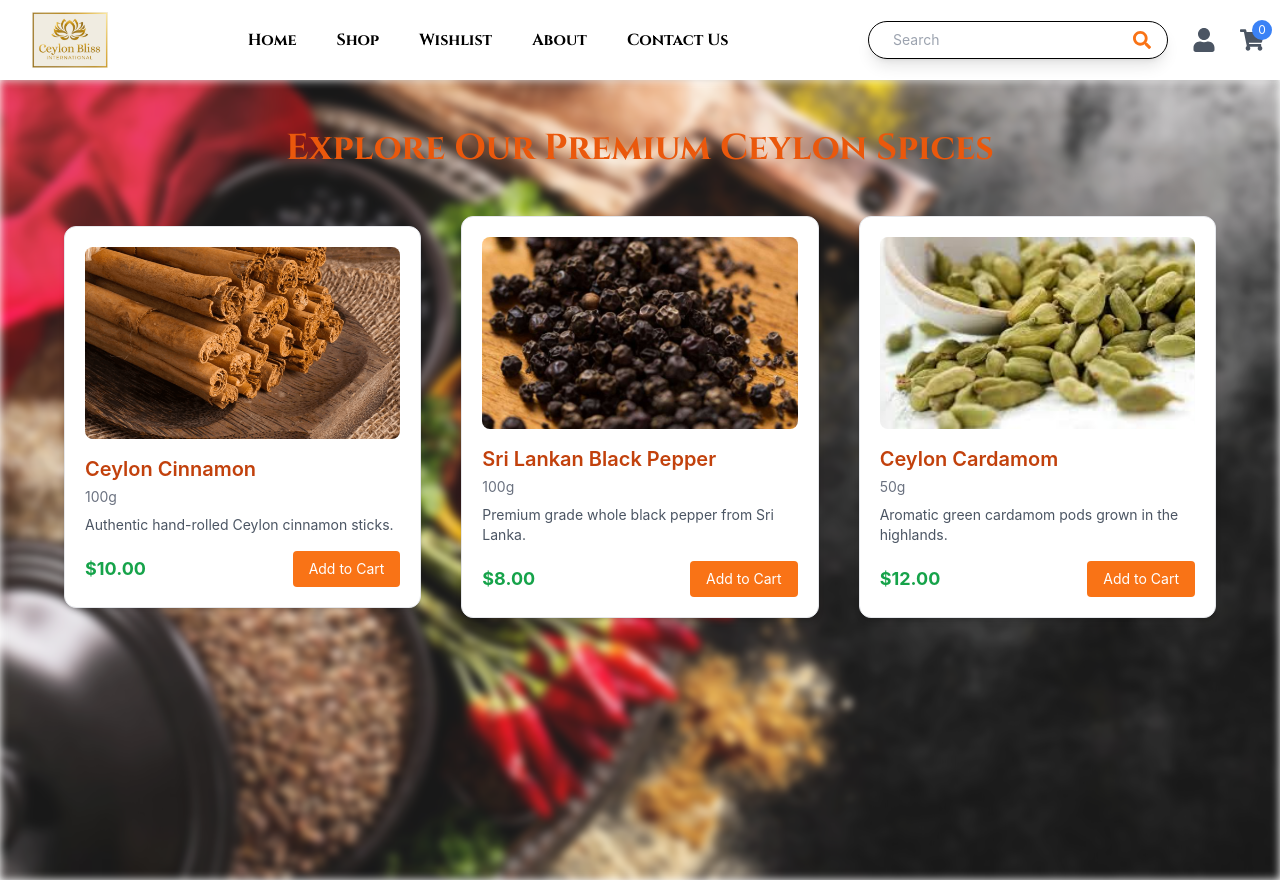
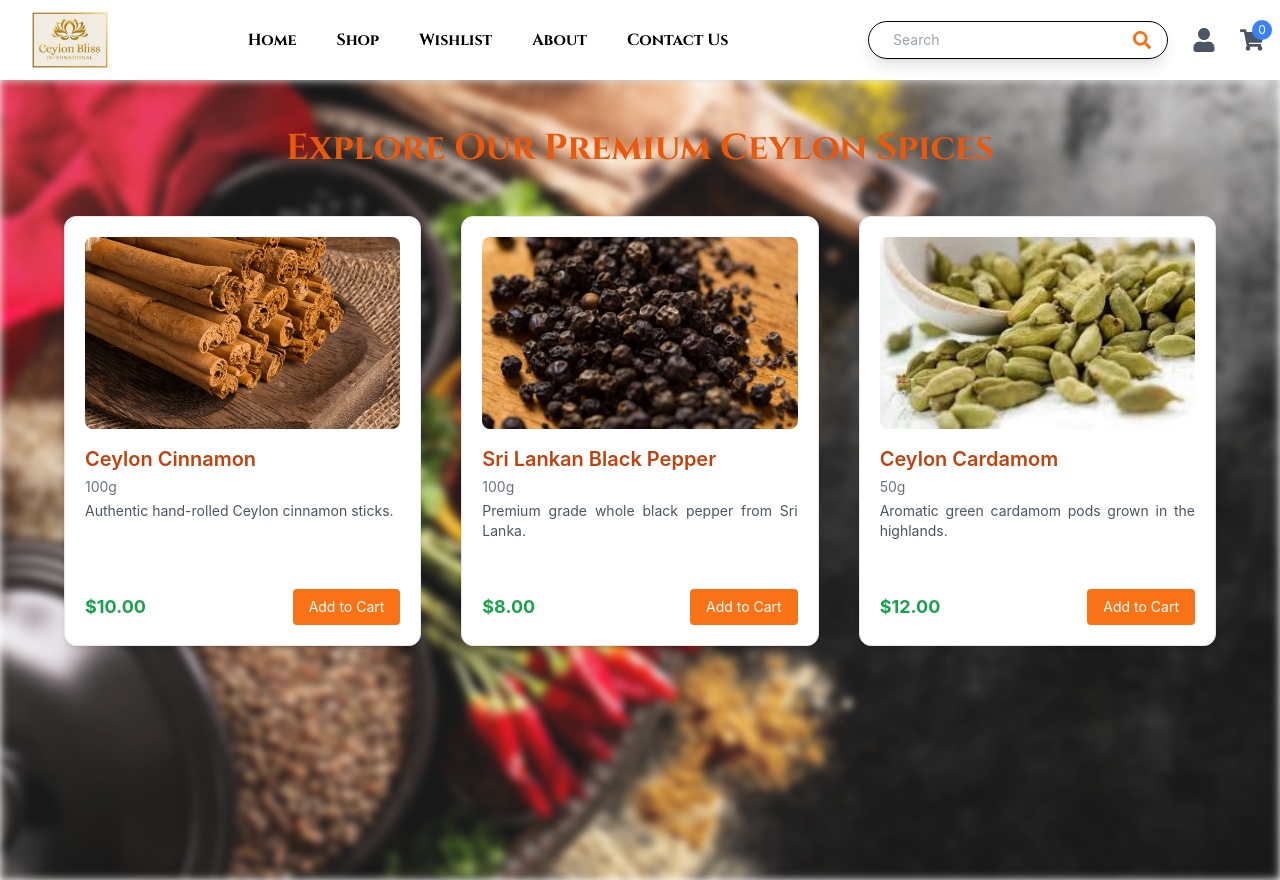
Before and after one commit to Hiruna-SP/Ceylon-Bliss-International, a React (Create React App) app in the folder client/: page /shop in a window 1280 px wide. Built offline with nearby package versions, Linux system fonts and the light colour scheme; a web font is replaced by a local one.

Commit message:
Refactor Card component layout

```diff
--- a/client/src/pages/ShopPage.jsx
+++ b/client/src/pages/ShopPage.jsx
@@ -34,18 +34,30 @@ const products = [
 
 // Reusable Card component
 const Card = ({ product }) => (
-  <div className="w-full max-w-sm bg-white p-5 rounded-xl shadow-md hover:shadow-xl transition-shadow duration-300 border border-gray-200">
-    <div className="overflow-hidden rounded-lg mb-4">
-      <img
-        src={product.image}
-        alt={product.name}
-        className="w-full h-48 object-cover transform hover:scale-105 transition-transform duration-300"
-      />
+  <div className="w-full max-w-sm h-[430px] bg-white p-5 rounded-xl shadow-md hover:shadow-xl transition-shadow duration-300 border border-gray-200 flex flex-col">
+
+    {/* Top */}
+    <div>
+      {/* Image box */}
+      <div className="w-full h-48 mb-4 rounded-lg overflow-hidden bg-gray-100 flex items-center justify-center">
+        <img
+          src={product.image}
+          alt={product.name}
+          className="h-full w-full object-cover"
+        />
+      </div>
+
+      {/* Name, weight, description */}
+      <h3 className="text-xl font-semibold text-orange-700 mb-1">{product.name}</h3>
+      <p className="text-gray-500 text-sm mb-1">{product.weight}</p>
+      <p className="text-gray-600 text-sm text-justify line-clamp-3">{product.description}</p>
     </div>
-    <h3 className="text-xl font-semibold text-orange-700 mb-1">{product.name}</h3>
-    <p className="text-gray-500 text-sm mb-2">{product.weight}</p>
-    <p className="text-gray-600 text-sm mb-3">{product.description}</p>
-    <div className="flex items-center justify-between mt-4">
+
+    {/* Spacer that pushes footer down only as needed */}
+    <div className="flex-grow"></div>
+
+    {/* Bottom */}
+    <div className="flex items-center justify-between pt-4">
       <span className="text-lg font-bold text-green-600">{product.price}</span>
       <button
         className="bg-orange-500 hover:bg-orange-600 text-white text-sm px-4 py-2 rounded transition duration-300"
@@ -56,6 +68,9 @@ const Card = ({ product }) => (
     </div>
   </div>
 );
+
+
+
 
 const ShopPage = () => {
   return (
```
